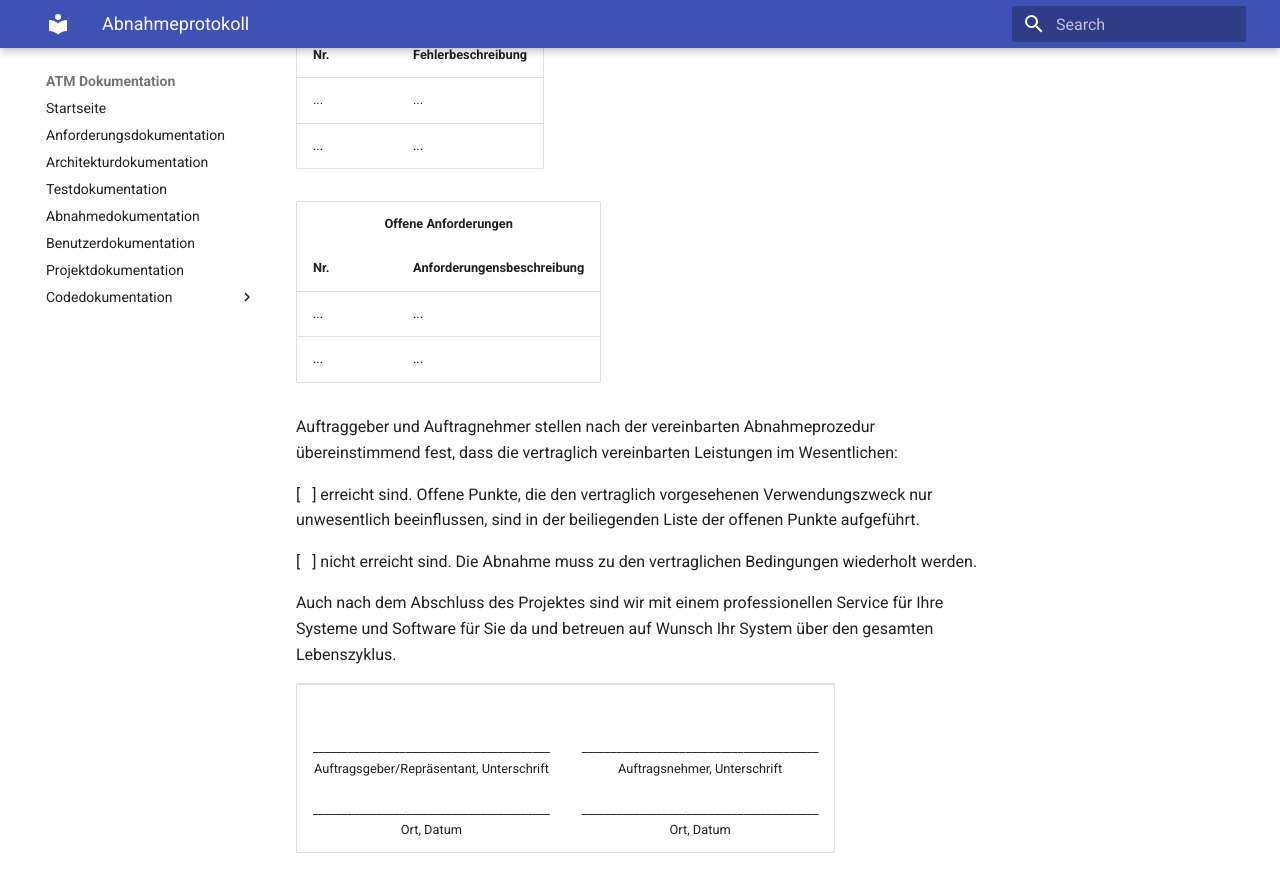
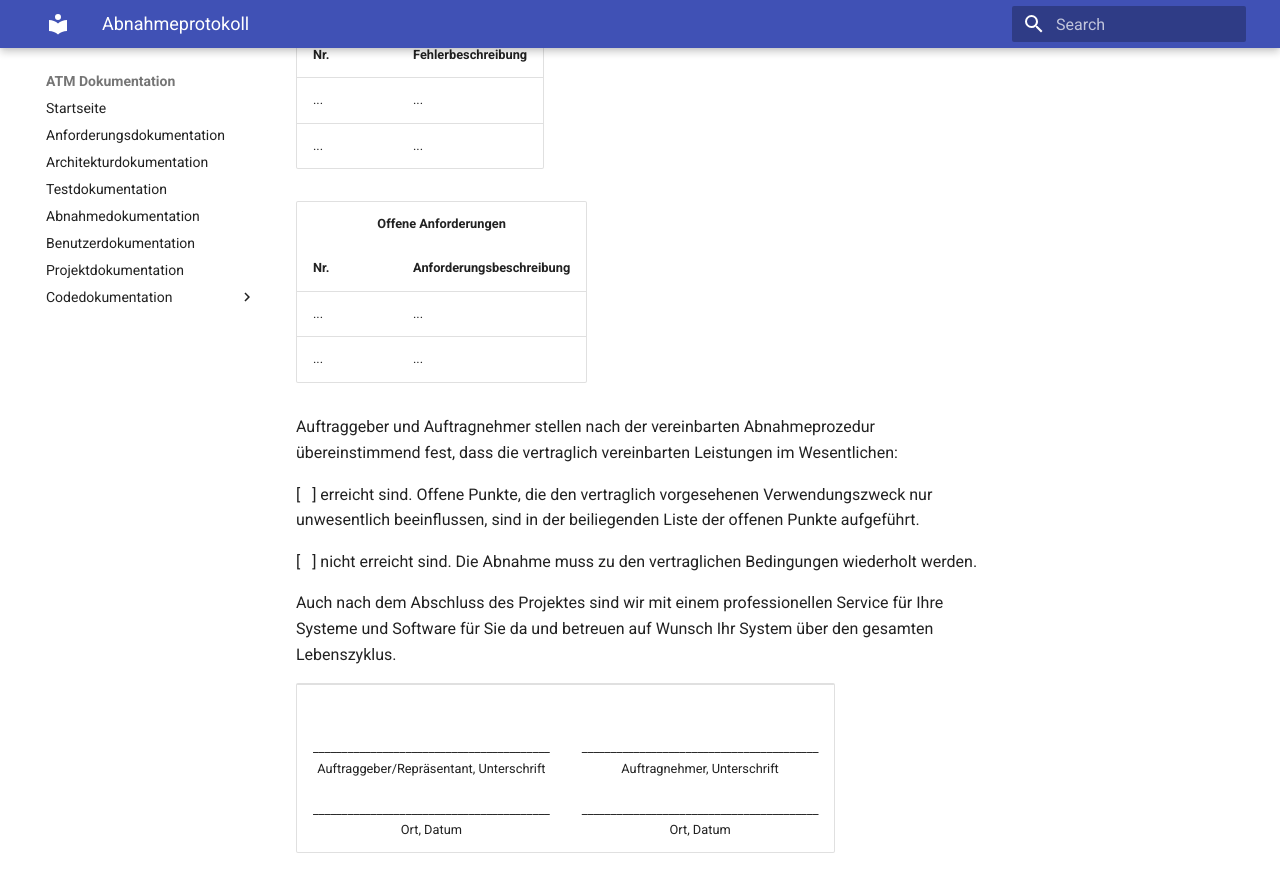
Before and after one commit to Halfpipe-SD/ATM, an MkDocs documentation site: the page built from docs/docs/abnahmeprotokoll.md, in a window 1280 px wide and 900 px high, scrolled down 1196 px. Shown: the top 892 px of the window. Built offline with MkDocs 1.6.1 and Material for MkDocs 9.7.7, drawn with Linux system fonts in a browser that asks for light colours.

Commit message:
fix typos and disable MD033-rule in abnahmeprotokoll

```diff
--- a/docs/docs/abnahmeprotokoll.md
+++ b/docs/docs/abnahmeprotokoll.md
@@ -1,7 +1,7 @@
+<!-- markdownlint-disable MD033 -->
 # Abnahmeprotokoll
 
 In diesem Absatz finden sie die Abnahmeerklärung zwischen Auftraggeber und Auftragnehmer. Machen sie ein Kreuz zwischen den Eckigen Klammern, wenn die Aussage korrekt ist [ X ].
-
 <table >
       <tr >
          <th  Colspan="2" style="width:10%; text-align:center" > Abnahmeprotokoll </th>
@@ -107,7 +107,7 @@ In diesem Absatz finden sie die Abnahmeerklärung zwischen Auftraggeber und Auft
       </tr>
       <tr>
          <th> Nr. </th>
-         <th> Anforderungensbeschreibung </th>
+         <th> Anforderungsbeschreibung </th>
       </tr>
       <tr>
          <td> ... </td>
@@ -133,7 +133,7 @@ Auch nach dem Abschluss des Projektes sind wir mit einem professionellen Service
          <br>
          <br>_________________________________________
          <br>
-         Auftragsgeber/Repräsentant, Unterschrift
+         Auftraggeber/Repräsentant, Unterschrift
          <br>
          <br>_________________________________________
          <br>
@@ -143,7 +143,7 @@ Auch nach dem Abschluss des Projektes sind wir mit einem professionellen Service
          <br>
          <br>_________________________________________
          <br>
-         Auftragsnehmer, Unterschrift
+         Auftragnehmer, Unterschrift
          <br>
          <br>_________________________________________
          <br>
```
